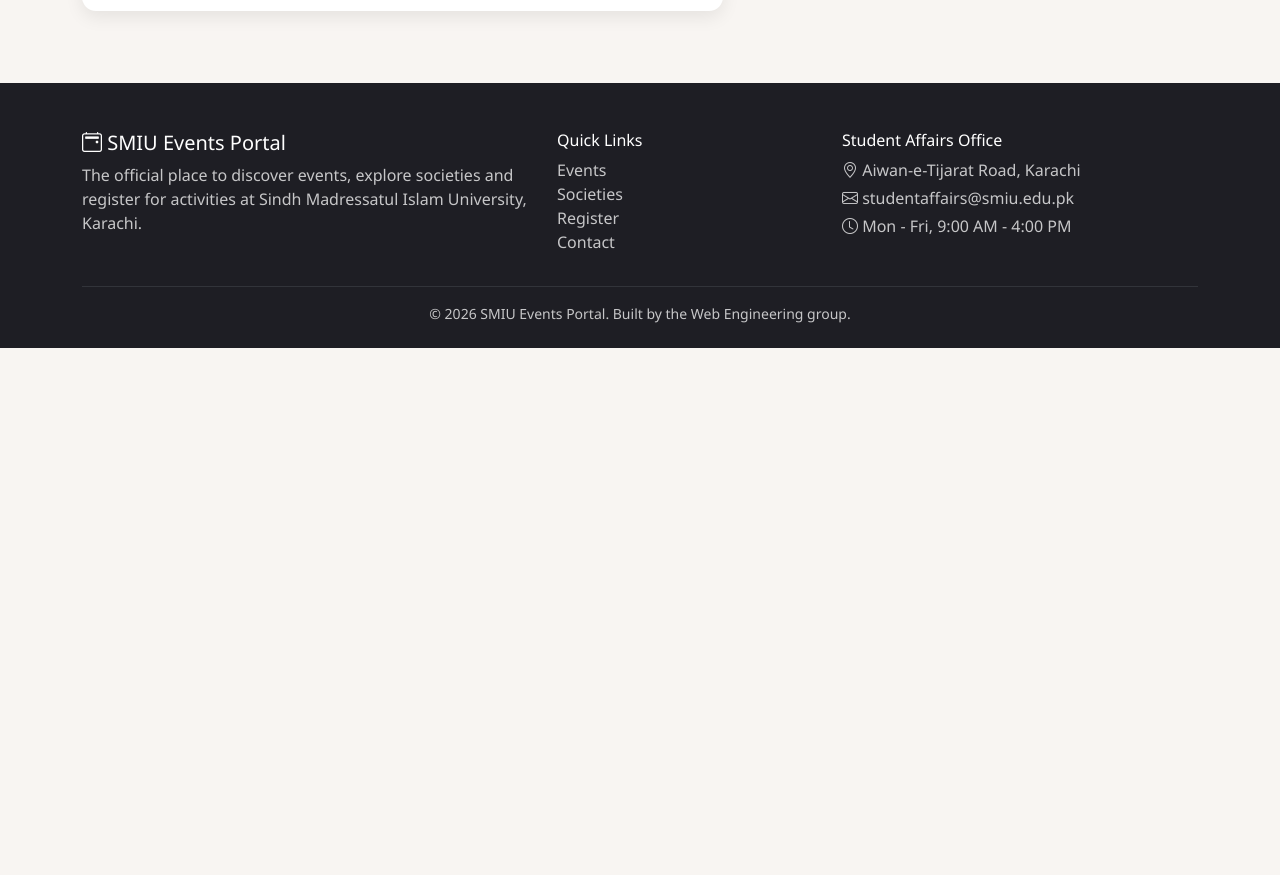
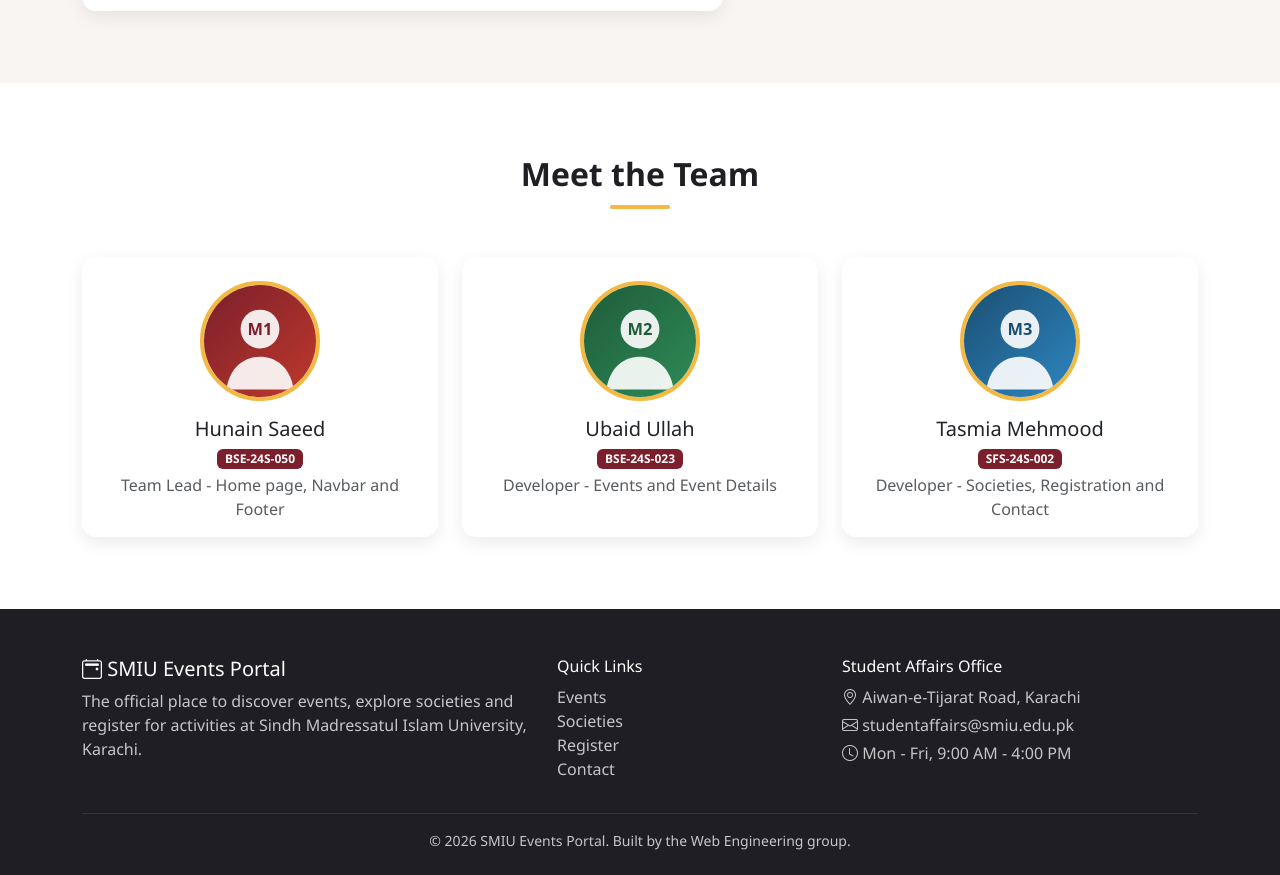
Before and after one commit to hunain0408-cloud/smiu-events-portal-alpha, a plain HTML site: page contact.html in a window 1280 px wide. Shown: the part 908-1783 px from the top of the page. Before the commit the page ends 1256 px from the top, so only its background shows below. Drawn offline with nearby package versions, Linux system fonts and the light colour scheme.

Commit message:
Add Meet the Team cards to contact page

```diff
--- a/contact.html
+++ b/contact.html
@@ -88,6 +88,45 @@
         </div>
       </div>
     </section>
+
+    <!-- ===== Meet the team ===== -->
+    <section class="section-padding bg-white">
+      <div class="container">
+        <h2 class="section-title text-center mb-5">Meet the Team</h2>
+        <div class="row g-4 justify-content-center">
+          <div class="col-12 col-md-6 col-lg-4">
+            <article class="card team-card h-100 text-center">
+              <img src="images/team-member-1.svg" alt="Photo of Hunain Saeed">
+              <div class="card-body">
+                <h3 class="h5 card-title mb-1">Hunain Saeed</h3>
+                <p class="mb-1"><span class="badge badge-date">BSE-24S-050</span></p>
+                <p class="card-text text-muted">Team Lead - Home page, Navbar and Footer</p>
+              </div>
+            </article>
+          </div>
+          <div class="col-12 col-md-6 col-lg-4">
+            <article class="card team-card h-100 text-center">
+              <img src="images/team-member-2.svg" alt="Photo of Ubaid Ullah">
+              <div class="card-body">
+                <h3 class="h5 card-title mb-1">Ubaid Ullah</h3>
+                <p class="mb-1"><span class="badge badge-date">BSE-24S-023</span></p>
+                <p class="card-text text-muted">Developer - Events and Event Details</p>
+              </div>
+            </article>
+          </div>
+          <div class="col-12 col-md-6 col-lg-4">
+            <article class="card team-card h-100 text-center">
+              <img src="images/team-member-3.svg" alt="Photo of Tasmia Mehmood">
+              <div class="card-body">
+                <h3 class="h5 card-title mb-1">Tasmia Mehmood</h3>
+                <p class="mb-1"><span class="badge badge-date">SFS-24S-002</span></p>
+                <p class="card-text text-muted">Developer - Societies, Registration and Contact</p>
+              </div>
+            </article>
+          </div>
+        </div>
+      </div>
+    </section>
   </main>
 
   <!-- ===== Footer ===== -->
```
Also changed, not shown: images/team-member-1.svg (added), images/team-member-2.svg (added), images/team-member-3.svg (added).
